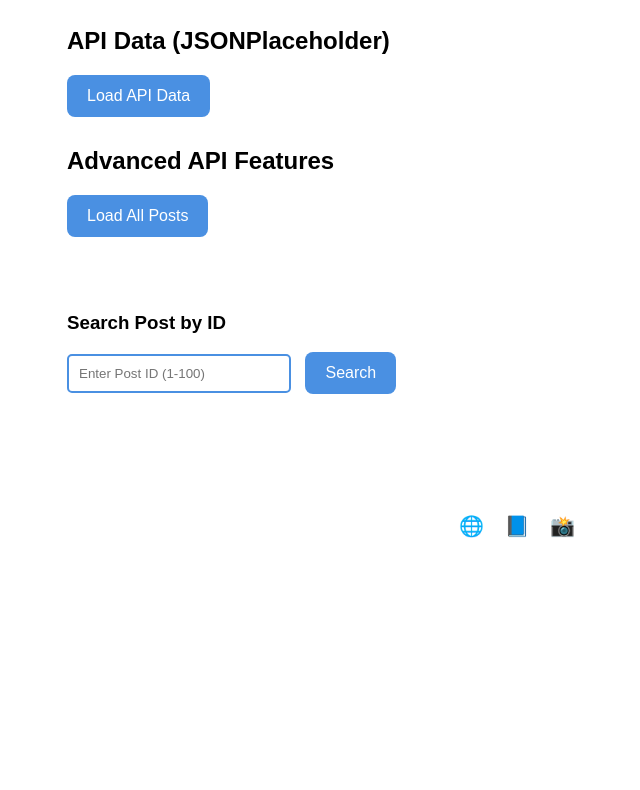
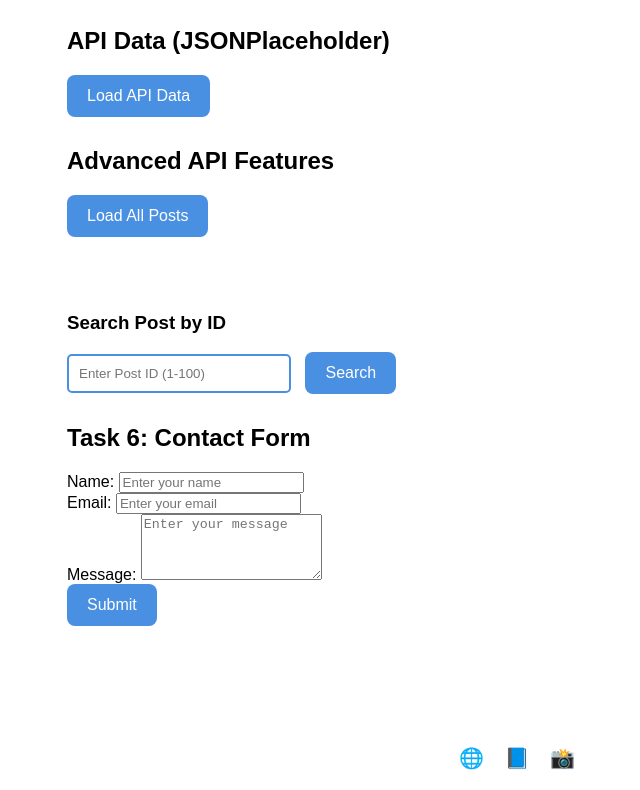
Before and after one commit to sanjana-gamit/Web-interactive, a plain HTML site: page index.html in a window 1280 px wide. Shown: the part 770-1560 px from the top of the page, without its empty margins (123-763 px from the left). Before the commit the page ends 1328 px from the top, so only its background shows below. Drawn offline with Linux system fonts and the light colour scheme.

Commit message:
Update index.html

```diff
--- a/index.html
+++ b/index.html
@@ -84,6 +84,31 @@
 
             <div id="searchResult" class="api-box"></div>
         </section>
+<section id="form-task">
+    <h2>Task 6: Contact Form</h2>
+    <form id="contactForm" novalidate>
+        <div class="form-group">
+            <label for="name">Name:</label>
+            <input type="text" id="name" placeholder="Enter your name" required>
+            <span class="error-message"></span>
+        </div>
+
+        <div class="form-group">
+            <label for="email">Email:</label>
+            <input type="email" id="email" placeholder="Enter your email" required>
+            <span class="error-message"></span>
+        </div>
+
+        <div class="form-group">
+            <label for="message">Message:</label>
+            <textarea id="message" placeholder="Enter your message" rows="4" required></textarea>
+            <span class="error-message"></span>
+        </div>
+
+        <button type="submit" class="btn">Submit</button>
+        <p id="formFeedback"></p>
+    </form>
+</section>
 
     </main>
 
```
